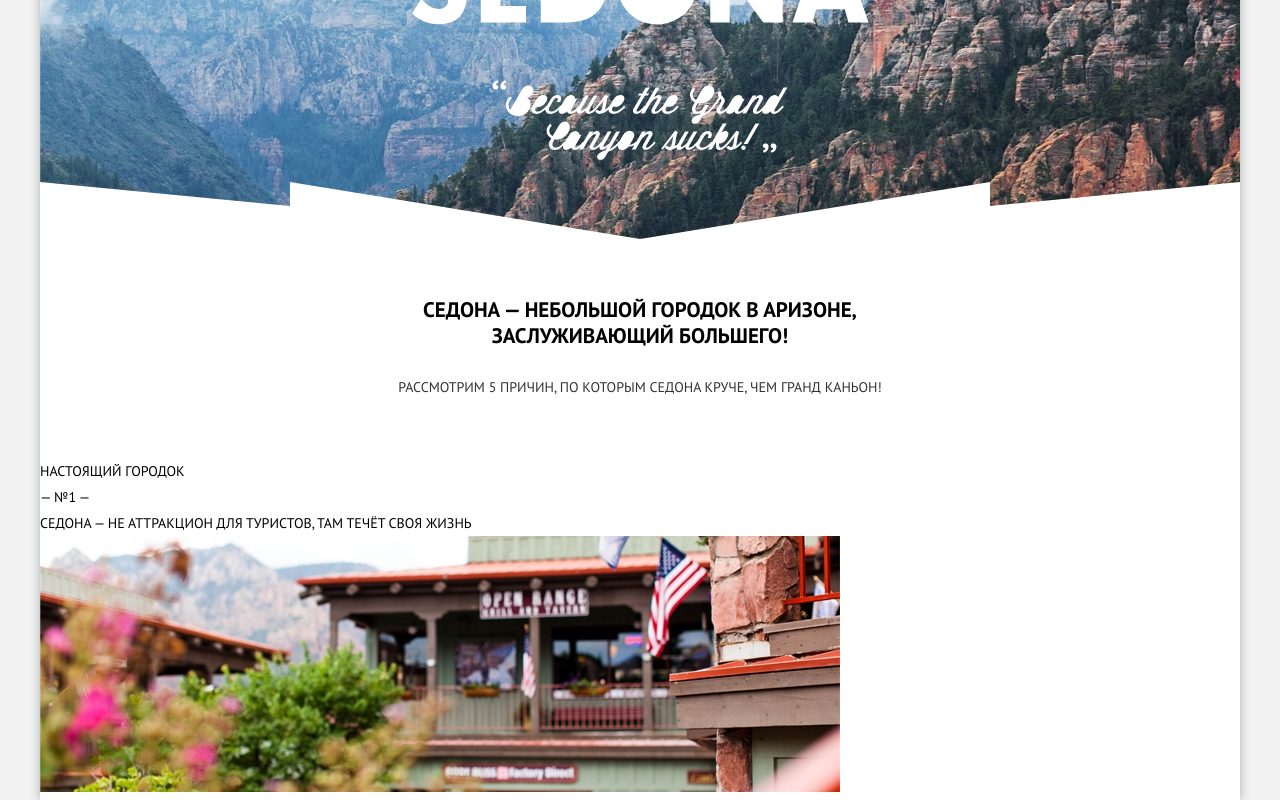
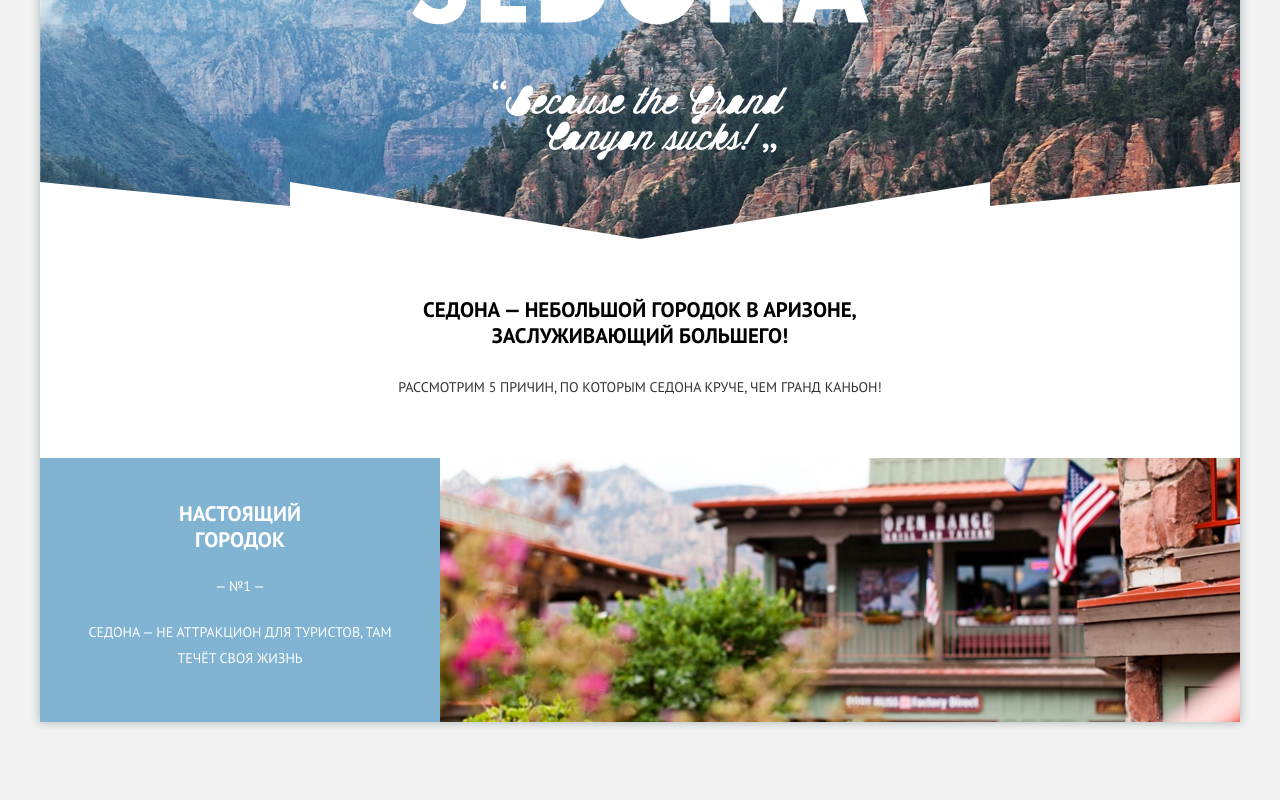
Before and after one commit to shock-dev/sedona, a Vue app: page / in a window 1280 px wide. Shown: the part 327-1127 px from the top of the page. After the commit the page ends 1057 px from the top, so only its background shows below. Built offline with nearby package versions, Linux system fonts and the light colour scheme.

Commit message:
styles for this

```diff
--- a/src/scss/components/_advantages.scss
+++ b/src/scss/components/_advantages.scss
@@ -15,4 +15,38 @@
       color: $light-black;
     }
   }
+
+  &__items {
+    display: flex;
+  }
+
+  &__item {
+    width: calc(100% / 3);
+    background-color: $blue;
+    color: $white;
+    text-align: center;
+    padding: 43px 45px 50px;
+
+    &-title {
+      font-size: 21px;
+      max-width: 200px;
+      margin: 0 auto;
+      font-weight: 700;
+    }
+
+    &-num {
+      margin: 20px 0;
+    }
+  }
+
+  &__img {
+    min-height: 100%;
+    flex-grow: 1;
+
+    img {
+      width: 100%;
+      height: 100%;
+      object-fit: cover;
+    }
+  }
 }
```
